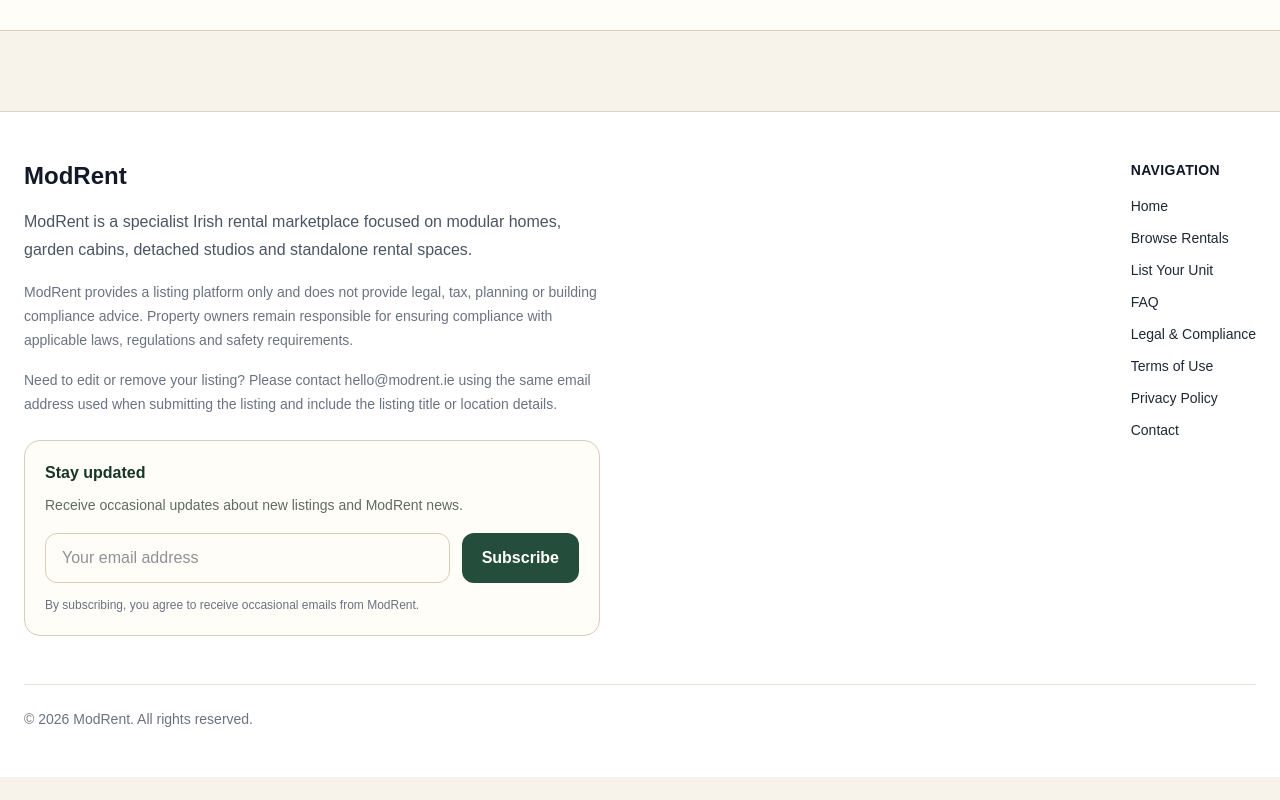
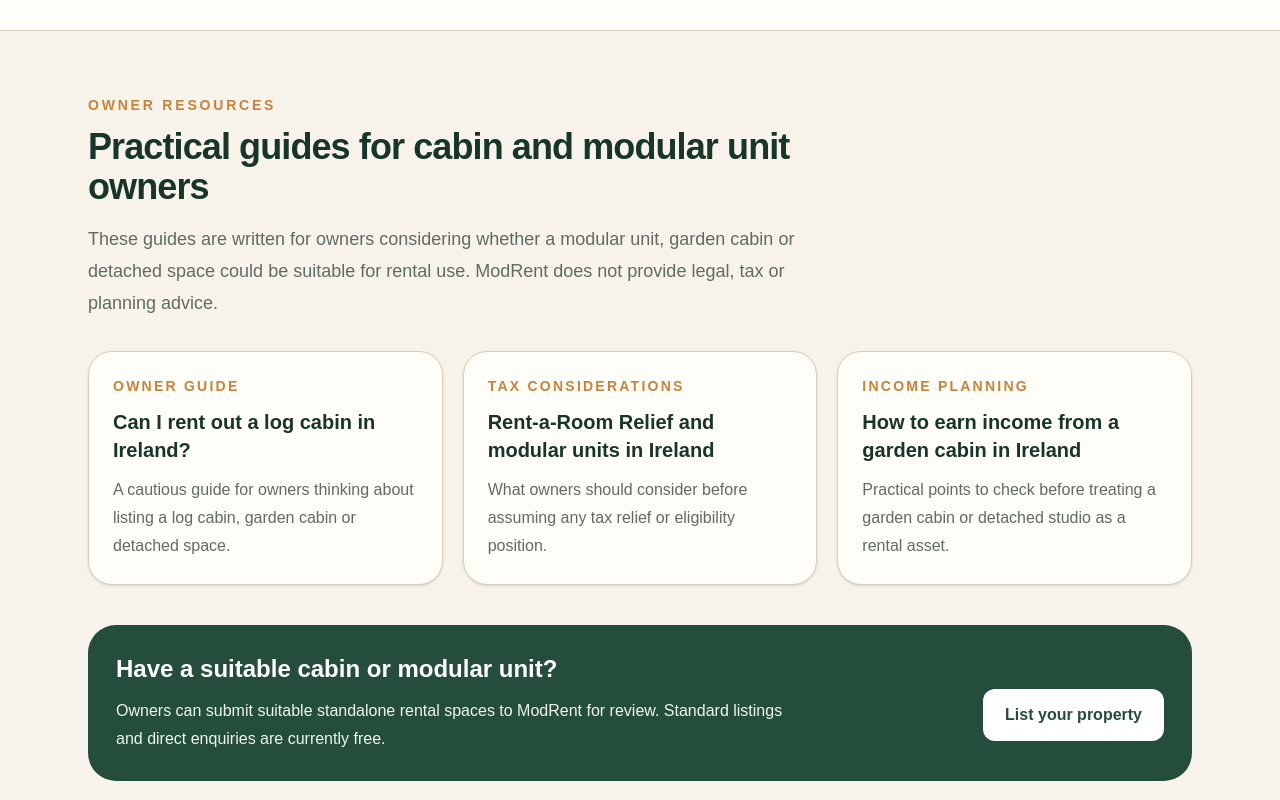
Before and after one commit to ZD12393/modrent, a Next.js app: page / in a window 1280 px wide. Shown: the part 1860-2660 px from the top of the page. Before the commit the page ends 2637 px from the top, so only its background shows below. Built offline with nearby package versions, Linux system fonts and the light colour scheme.

Commit message:
add owner resources to homepage

```diff
--- a/app/page.tsx
+++ b/app/page.tsx
@@ -74,7 +74,8 @@ export default function Home() {
                   </p>
 
                   <p className="mt-1 text-sm leading-6 text-[#5f6b63]">
-                    Owners can list suitable units and receive direct enquiries at no cost.
+                    Owners can list suitable units and receive direct enquiries
+                    at no cost.
                   </p>
                 </div>
 
@@ -158,7 +159,8 @@ export default function Home() {
               </p>
 
               <h2 className="mb-6 text-3xl font-bold tracking-tight text-[#173528] md:text-4xl">
-                A dedicated marketplace for an emerging Irish rental opportunity.
+                A dedicated marketplace for an emerging Irish rental
+                opportunity.
               </h2>
 
               <div className="space-y-5 text-lg leading-8 text-[#5f6b63]">
@@ -190,7 +192,8 @@ export default function Home() {
                 </li>
                 <li>Connect directly through simple enquiry tools</li>
                 <li>
-                  Access clear reminders around owner compliance responsibilities
+                  Access clear reminders around owner compliance
+                  responsibilities
                 </li>
               </ul>
 
@@ -213,6 +216,126 @@ export default function Home() {
           </div>
         </div>
       </section>
+
+      <section className="bg-[#f7f3ea]">
+        <div className="mx-auto max-w-6xl px-4 py-16 md:px-6">
+          <div className="mb-8 max-w-3xl">
+            <p className="mb-3 text-sm font-bold uppercase tracking-[0.2em] text-[#c9823a]">
+              Owner resources
+            </p>
+
+            <h2 className="mb-4 text-3xl font-bold tracking-tight text-[#173528] md:text-4xl">
+              Practical guides for cabin and modular unit owners
+            </h2>
+
+            <p className="text-lg leading-8 text-[#5f6b63]">
+              These guides are written for owners considering whether a modular
+              unit, garden cabin or detached space could be suitable for rental
+              use. ModRent does not provide legal, tax or planning advice.
+            </p>
+          </div>
+
+          <div className="grid gap-5 md:grid-cols-3">
+            <a
+              href="/can-i-rent-out-a-log-cabin-in-ireland"
+              className="rounded-[24px] border border-[#d8cdbb] bg-[#fffdf8] p-6 shadow-sm transition hover:-translate-y-1 hover:shadow-md"
+              style={{
+                color: "#1f2933",
+                textDecoration: "none",
+              }}
+            >
+              <p className="mb-3 text-sm font-bold uppercase tracking-[0.16em] text-[#c9823a]">
+                Owner guide
+              </p>
+
+              <h3 className="mb-3 text-xl font-bold text-[#173528]">
+                Can I rent out a log cabin in Ireland?
+              </h3>
+
+              <p className="leading-7 text-[#5f6b63]">
+                A cautious guide for owners thinking about listing a log cabin,
+                garden cabin or detached space.
+              </p>
+            </a>
+
+            <a
+              href="/rent-a-room-relief-modular-units-ireland"
+              className="rounded-[24px] border border-[#d8cdbb] bg-[#fffdf8] p-6 shadow-sm transition hover:-translate-y-1 hover:shadow-md"
+              style={{
+                color: "#1f2933",
+                textDecoration: "none",
+              }}
+            >
+              <p className="mb-3 text-sm font-bold uppercase tracking-[0.16em] text-[#c9823a]">
+                Tax considerations
+              </p>
+
+              <h3 className="mb-3 text-xl font-bold text-[#173528]">
+                Rent-a-Room Relief and modular units in Ireland
+              </h3>
+
+              <p className="leading-7 text-[#5f6b63]">
+                What owners should consider before assuming any tax relief or
+                eligibility position.
+              </p>
+            </a>
+
+            <a
+              href="/how-to-earn-income-from-a-garden-cabin-ireland"
+              className="rounded-[24px] border border-[#d8cdbb] bg-[#fffdf8] p-6 shadow-sm transition hover:-translate-y-1 hover:shadow-md"
+              style={{
+                color: "#1f2933",
+                textDecoration: "none",
+              }}
+            >
+              <p className="mb-3 text-sm font-bold uppercase tracking-[0.16em] text-[#c9823a]">
+                Income planning
+              </p>
+
+              <h3 className="mb-3 text-xl font-bold text-[#173528]">
+                How to earn income from a garden cabin in Ireland
+              </h3>
+
+              <p className="leading-7 text-[#5f6b63]">
+                Practical points to check before treating a garden cabin or
+                detached studio as a rental asset.
+              </p>
+            </a>
+          </div>
+
+          <div className="mt-10 rounded-[28px] bg-[#244e3b] p-7 text-white md:flex md:items-center md:justify-between md:gap-8">
+            <div className="max-w-2xl">
+              <h3 className="mb-3 text-2xl font-bold">
+                Have a suitable cabin or modular unit?
+              </h3>
+
+              <p className="leading-7 text-[#eef5ef]">
+                Owners can submit suitable standalone rental spaces to ModRent
+                for review. Standard listings and direct enquiries are currently
+                free.
+              </p>
+            </div>
+
+            <a
+              href="/create"
+              style={{
+                backgroundColor: "#ffffff",
+                color: "#244e3b",
+                display: "inline-block",
+                marginTop: "24px",
+                padding: "14px 22px",
+                borderRadius: "12px",
+                fontWeight: 700,
+                minWidth: "160px",
+                textAlign: "center",
+                textDecoration: "none",
+              }}
+            >
+              List your property
+            </a>
+          </div>
+        </div>
+      </section>
     </main>
   );
 }
```
